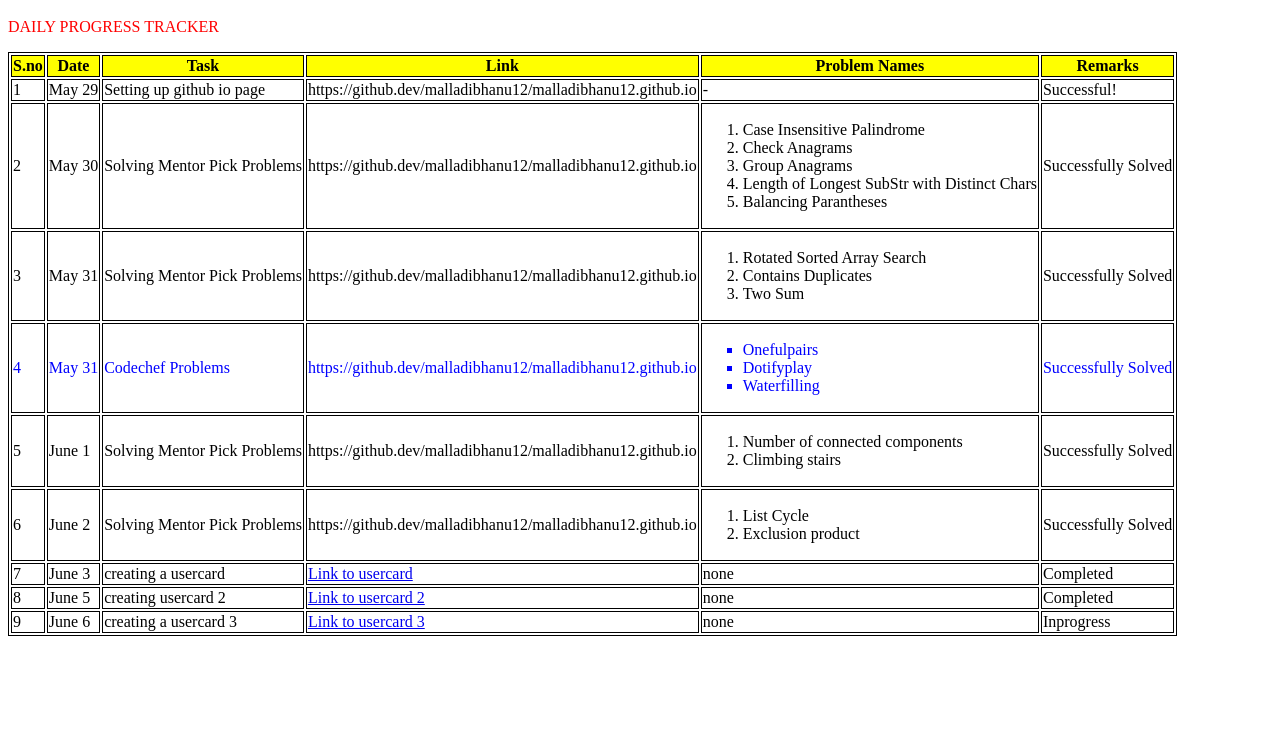
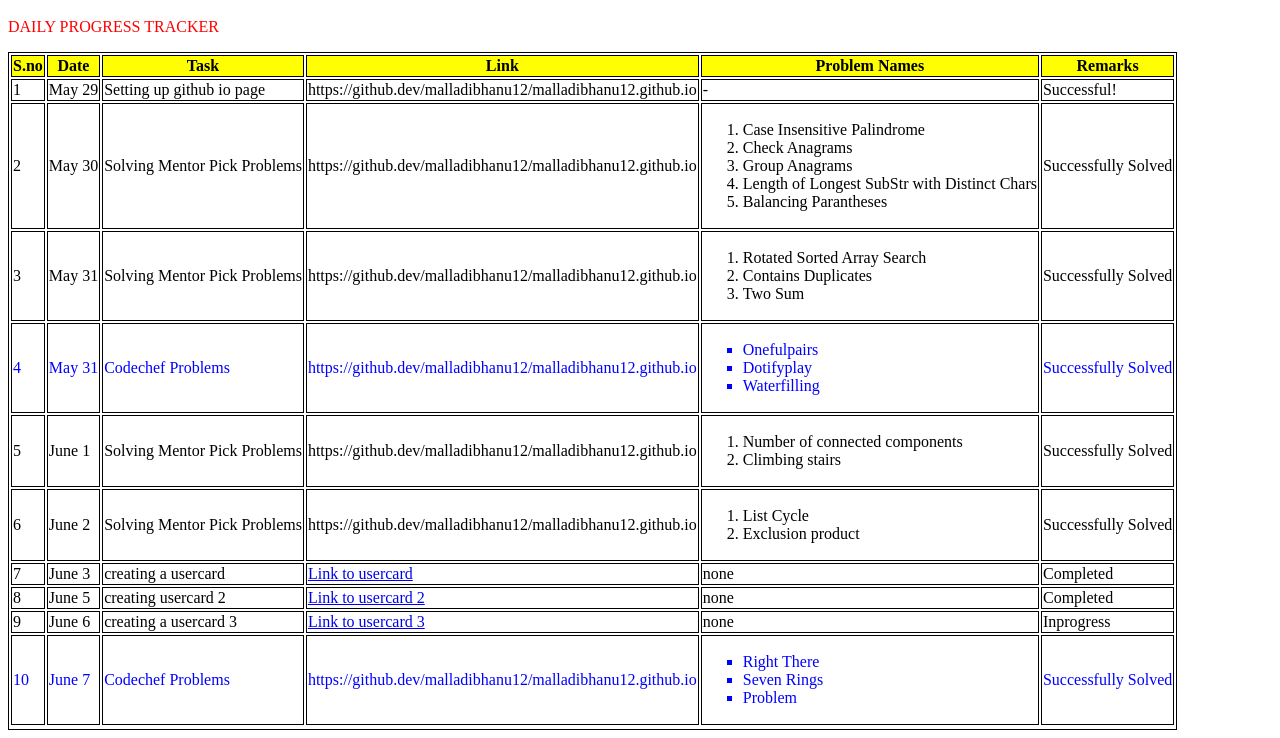
Before and after one commit to malladibhanu12/malladibhanu12.github.io, a plain HTML site: page index.html in a window 1280 px wide. Shown: the part 109-847 px from the top of the page. Before the commit the page ends 800 px from the top, so only its background shows below. Drawn offline with Linux system fonts and the light colour scheme.

Commit message:
codechef contest

```diff
--- a/index.html
+++ b/index.html
@@ -132,6 +132,21 @@
             <td> none </td>
             <td>Inprogress </td>
             </tr>
+            <tr style="color: blue;">
+                <td>10</td>
+                <td>June 7</td>
+                <td>Codechef Problems</td>
+                <td>https://github.dev/malladibhanu12/malladibhanu12.github.io</td>
+                <td> <ul class="custom-list">
+                    <li>Right There</li>
+                    <li>Seven Rings</li>
+                    <li>Problem</li>
+                  </ul>
+
+                </td>
+                <td>Successfully Solved</td>
+            </tr>
+            <tr>
 
 
 
```
